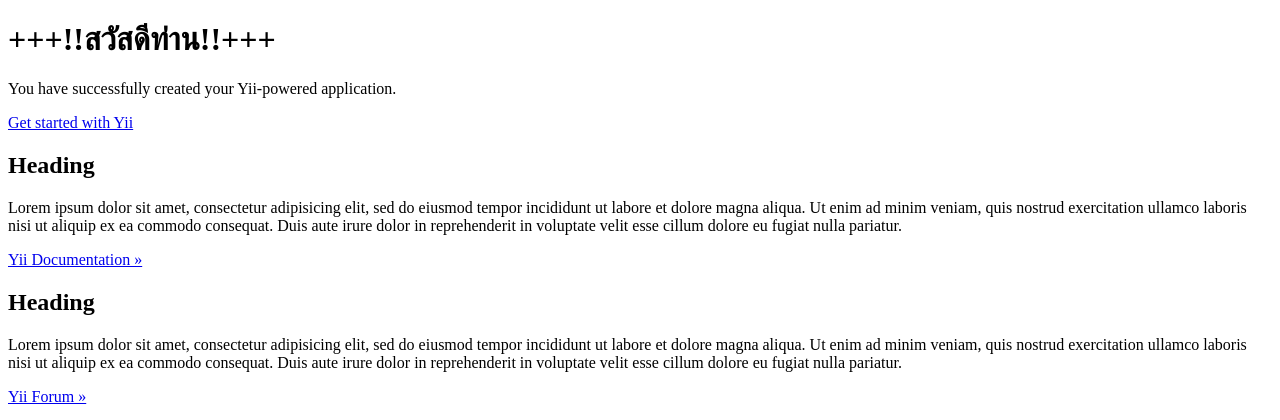
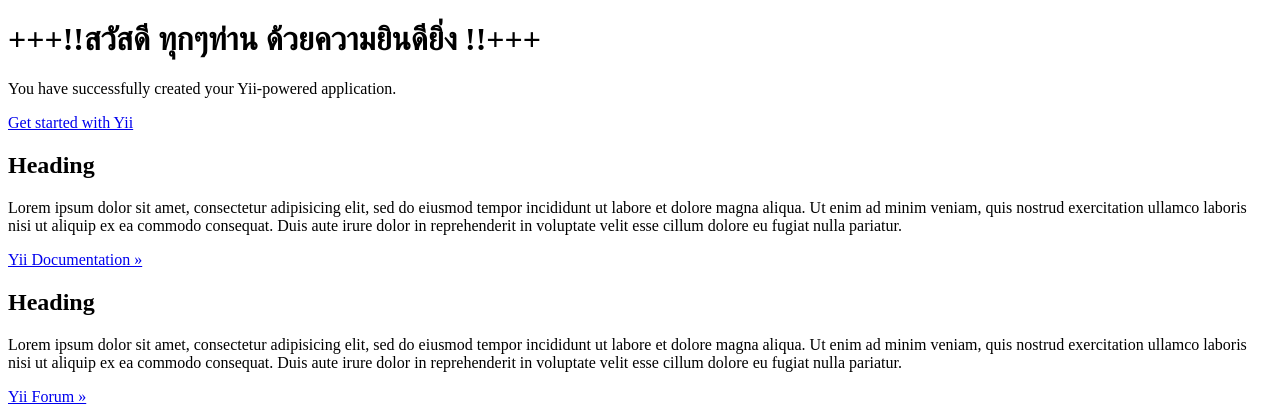
Before and after one commit to amnuay-github/loveloei, a Yii app: template frontend/views/site/index.php in a window 1280 px wide. Shown: the top 420 px of the page. Run offline with PHP 8.4 and a stand-in for Yii, Linux system fonts and the light colour scheme; the template is opened without the code that fills it, so the values that code supplies are empty; some libraries are stand-ins or nearby versions.

Commit message:
Merge origin/master
Conflicts:
	README.md

```diff
--- a/frontend/views/site/index.php
+++ b/frontend/views/site/index.php
@@ -8,7 +8,7 @@ Yii::$app->db->open();
 <div class="site-index">
 
     <div class="jumbotron">
-        <h1>+++!!สวัสดีท่าน!!+++</h1>
+        <h1>+++!!สวัสดี ทุกๆท่าน ด้วยความยินดียิ่ง !!+++</h1>
 
         <p class="lead">You have successfully created your Yii-powered application.</p>
 
```
